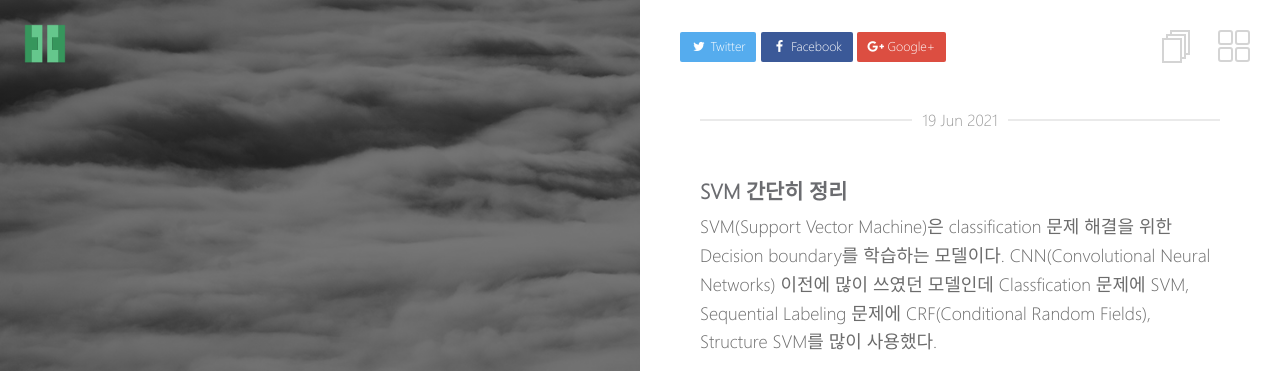
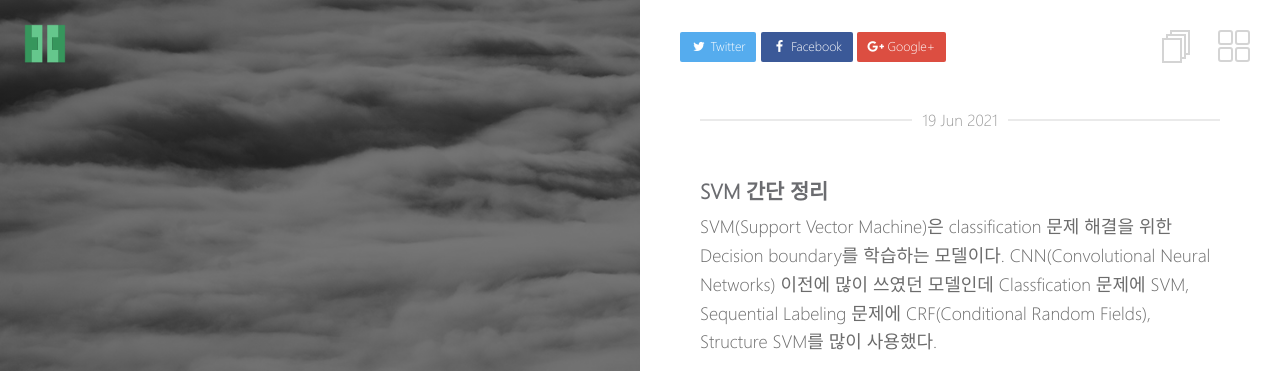
Before and after one commit to anjaehyun17/anjaehyun17.github.io, a Jekyll site: the page built from _posts/2021-06-19-SVM.md, in a window 1280 px wide. Shown: the top 371 px of the page. Built offline with Jekyll 4.4.1, drawn with Linux system fonts in a browser that asks for light colours.

Commit message:
svm_210619

```diff
--- a/_posts/2021-06-19-SVM.md
+++ b/_posts/2021-06-19-SVM.md
@@ -9,7 +9,7 @@ tag:
 ---
 
 
-### SVM 간단히 정리
+### SVM 간단 정리
 
 SVM(Support Vector Machine)은 classification 문제 해결을 위한 Decision boundary를 학습하는 모델이다.
 CNN(Convolutional Neural Networks) 이전에 많이 쓰였던 모델인데
```
